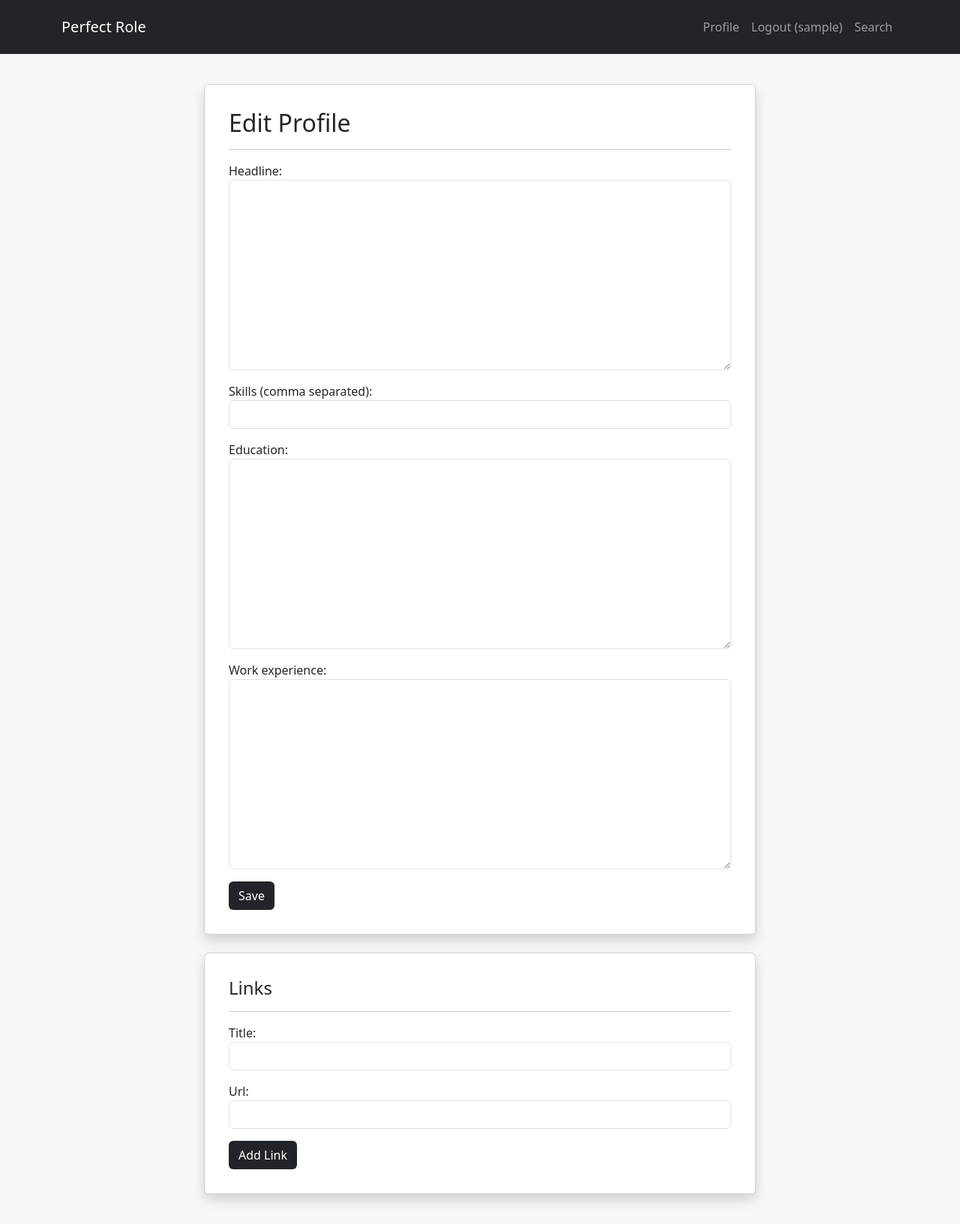
After one commit to CS2340Group5/Project2, a Django app: page /accounts/profile/edit/ in a window 1280 px wide. The commit adds this page. Shown: the whole page at 75% size. Run offline with Django 5.2, Linux system fonts and the light colour scheme; the visitor is signed in with stand-in values (Sample User, id 1).

Commit message:
SCRUM-5 Job seeker profile

```diff
--- a/perfect_role/accounts/forms.py
+++ b/perfect_role/accounts/forms.py
@@ -36,3 +36,24 @@ class GenericUserCreationForm(UserCreationForm):
         for fieldname in ['username', 'password1', 'password2']:
             self.fields[fieldname].help_text = None
             self.fields[fieldname].widget.attrs.update({'class': 'form-control'})
+
+class ProfileForm(forms.ModelForm):
+    class Meta:
+        model = GenericUser
+        fields = ('headline', 'skills', 'education', 'experience')
+        labels = {'skills': 'Skills (comma separated)', 'experience': 'Work experience'}
+
+    def __init__(self, *args, **kwargs):
+        super(ProfileForm, self).__init__(*args, **kwargs)
+        for field in self.fields.values():
+            field.widget.attrs.update({'class': 'form-control'})
+
+class SocialLinkForm(forms.ModelForm):
+    class Meta:
+        model = SocialLink
+        fields = ('title', 'url')
+
+    def __init__(self, *args, **kwargs):
+        super(SocialLinkForm, self).__init__(*args, **kwargs)
+        for field in self.fields.values():
+            field.widget.attrs.update({'class': 'form-control'})
--- a/perfect_role/accounts/models.py
+++ b/perfect_role/accounts/models.py
@@ -30,6 +30,7 @@ class GenericUser(AbstractUser):
     experience = models.TextField(max_length=500, blank=True)
 
     headline = models.TextField(max_length=150, blank=True)
+    skills = models.CharField(max_length=255, blank=True)
     def __str__(self):
         return f"{super().__str__()} - Role: {self.role}"
 
--- /dev/null
+++ b/perfect_role/accounts/templates/accounts/edit_profile.html
@@ -0,0 +1,39 @@
+{% extends 'base.html' %}
+{% block content %}
+<div class="p-3 mt-4">
+  <div class="container">
+    <div class="row justify-content-center">
+      <div class="col-md-8">
+        <div class="card shadow p-3 mb-4 rounded">
+          <div class="card-body">
+            <h2>Edit Profile</h2>
+            <hr />
+            <form method="POST">
+              {% csrf_token %}
+              {{ template_data.form.as_p }}
+              <button type="submit" class="btn bg-dark text-white">Save</button>
+            </form>
+          </div>
+        </div>
+        <div class="card shadow p-3 mb-4 rounded">
+          <div class="card-body">
+            <h4>Links</h4>
+            <hr />
+            {% for link in template_data.links %}
+            <p>
+              <a href="{{ link.url }}" target="_blank">{{ link.title }}</a>
+              <a class="btn btn-sm btn-outline-danger ms-2" href="{% url 'accounts.delete_link' link.id %}">Remove</a>
+            </p>
+            {% endfor %}
+            <form method="POST" action="{% url 'accounts.add_link' %}">
+              {% csrf_token %}
+              {{ template_data.link_form.as_p }}
+              <button type="submit" class="btn bg-dark text-white">Add Link</button>
+            </form>
+          </div>
+        </div>
+      </div>
+    </div>
+  </div>
+</div>
+{% endblock content %}
--- a/perfect_role/accounts/urls.py
+++ b/perfect_role/accounts/urls.py
@@ -4,4 +4,8 @@ urlpatterns = [
     path('signup/', views.signup, name='accounts.signup'),
     path('login/', views.login, name='accounts.login'),
     path('logout/', views.logout, name='accounts.logout'),
+    path('profile/', views.profile, name='accounts.profile'),
+    path('profile/edit/', views.edit_profile, name='accounts.edit_profile'),
+    path('profile/links/add/', views.add_link, name='accounts.add_link'),
+    path('profile/links/<int:id>/delete/', views.delete_link, name='accounts.delete_link'),
 ]
--- a/perfect_role/accounts/views.py
+++ b/perfect_role/accounts/views.py
@@ -1,4 +1,6 @@
-from .forms import GenericUserCreationForm, CustomErrorList
+from .forms import GenericUserCreationForm, CustomErrorList, ProfileForm, SocialLinkForm
+from .models import SocialLink
+from django.shortcuts import get_object_or_404
 from django.shortcuts import render
 from django.shortcuts import redirect
 from django.contrib.auth import login as auth_login, authenticate, logout as auth_logout
@@ -40,3 +42,47 @@ def login(request):
 def logout(request):
     auth_logout(request)
     return redirect('home.index')
+
+@login_required
+def profile(request):
+    template_data = {}
+    template_data['title'] = 'Profile'
+    template_data['profile_user'] = request.user
+    template_data['links'] = request.user.sociallinks.all()
+    return render(request, 'accounts/profile.html', {'template_data': template_data})
+
+@login_required
+def edit_profile(request):
+    template_data = {}
+    template_data['title'] = 'Edit Profile'
+    if request.method == 'GET':
+        template_data['form'] = ProfileForm(instance=request.user)
+        template_data['link_form'] = SocialLinkForm()
+        template_data['links'] = request.user.sociallinks.all()
+        return render(request, 'accounts/edit_profile.html', {'template_data': template_data})
+    elif request.method == 'POST':
+        form = ProfileForm(request.POST, instance=request.user, error_class=CustomErrorList)
+        if form.is_valid():
+            form.save()
+            return redirect('accounts.profile')
+        else:
+            template_data['form'] = form
+            template_data['link_form'] = SocialLinkForm()
+            template_data['links'] = request.user.sociallinks.all()
+            return render(request, 'accounts/edit_profile.html', {'template_data': template_data})
+
+@login_required
+def add_link(request):
+    if request.method == 'POST':
+        form = SocialLinkForm(request.POST)
+        if form.is_valid():
+            link = form.save(commit=False)
+            link.user = request.user
+            link.save()
+    return redirect('accounts.edit_profile')
+
+@login_required
+def delete_link(request, id):
+    link = get_object_or_404(SocialLink, id=id, user=request.user)
+    link.delete()
+    return redirect('accounts.edit_profile')
--- a/perfect_role/perfect_role/templates/base.html
+++ b/perfect_role/perfect_role/templates/base.html
@@ -22,6 +22,7 @@
         <div class="collapse navbar-collapse" id="navbarNav">
           <div class="navbar-nav ms-auto">
             {% if user.is_authenticated %}
+            <a class="nav-link" href="{% url 'accounts.profile' %}">Profile</a>
             <a class="nav-link" href="{% url 'accounts.logout' %}">Logout ({{ user.username }})</a>
             {% if user.role == "RECRUITER" %}
             <a class="nav-link" href="{% url 'posts.postjobs' %}">Post Jobs</a>
```
Also changed, not shown: perfect_role/accounts/templates/accounts/profile.html (added, +27 -0 lines), perfect_role/accounts/migrations/0005_genericuser_skills.py (added).
